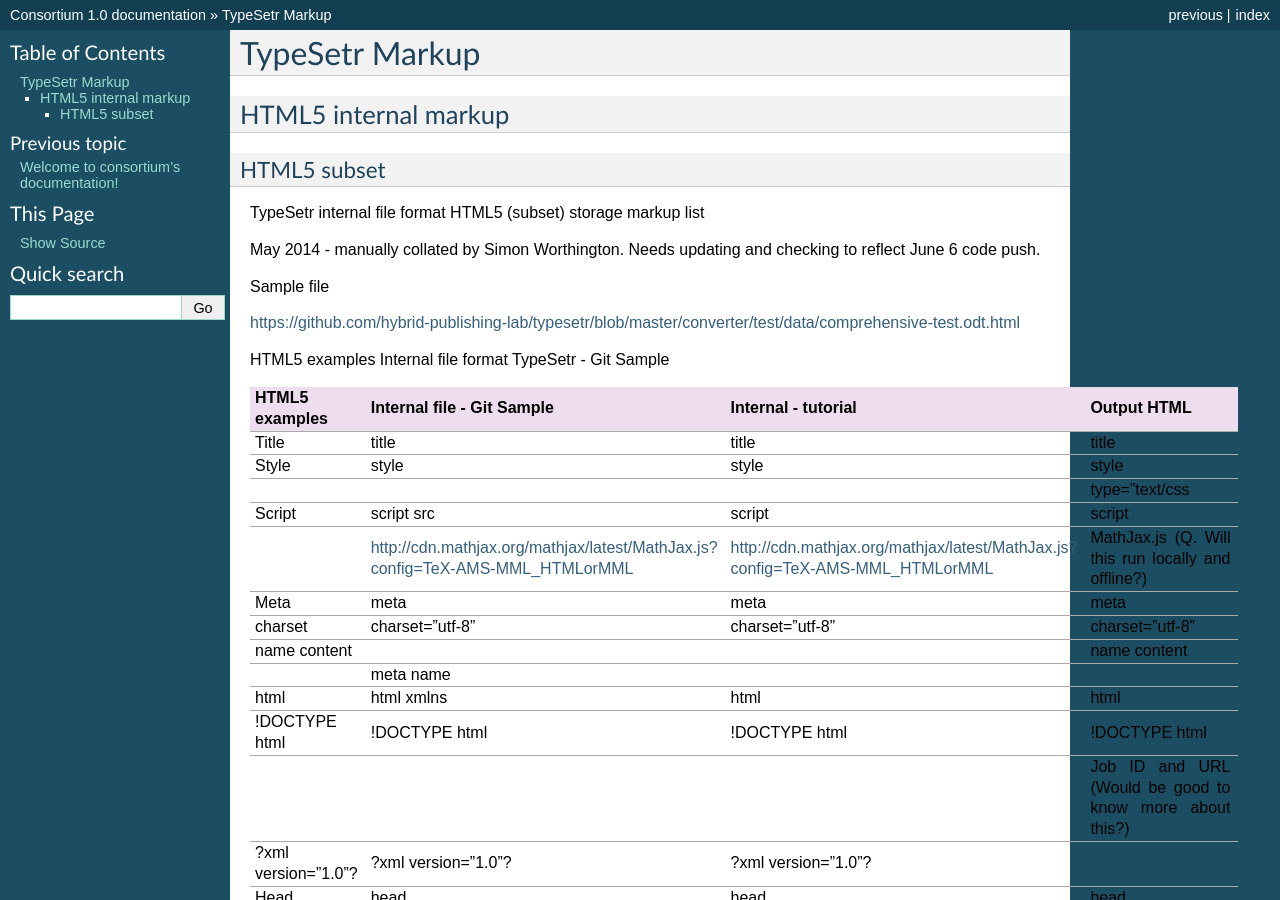
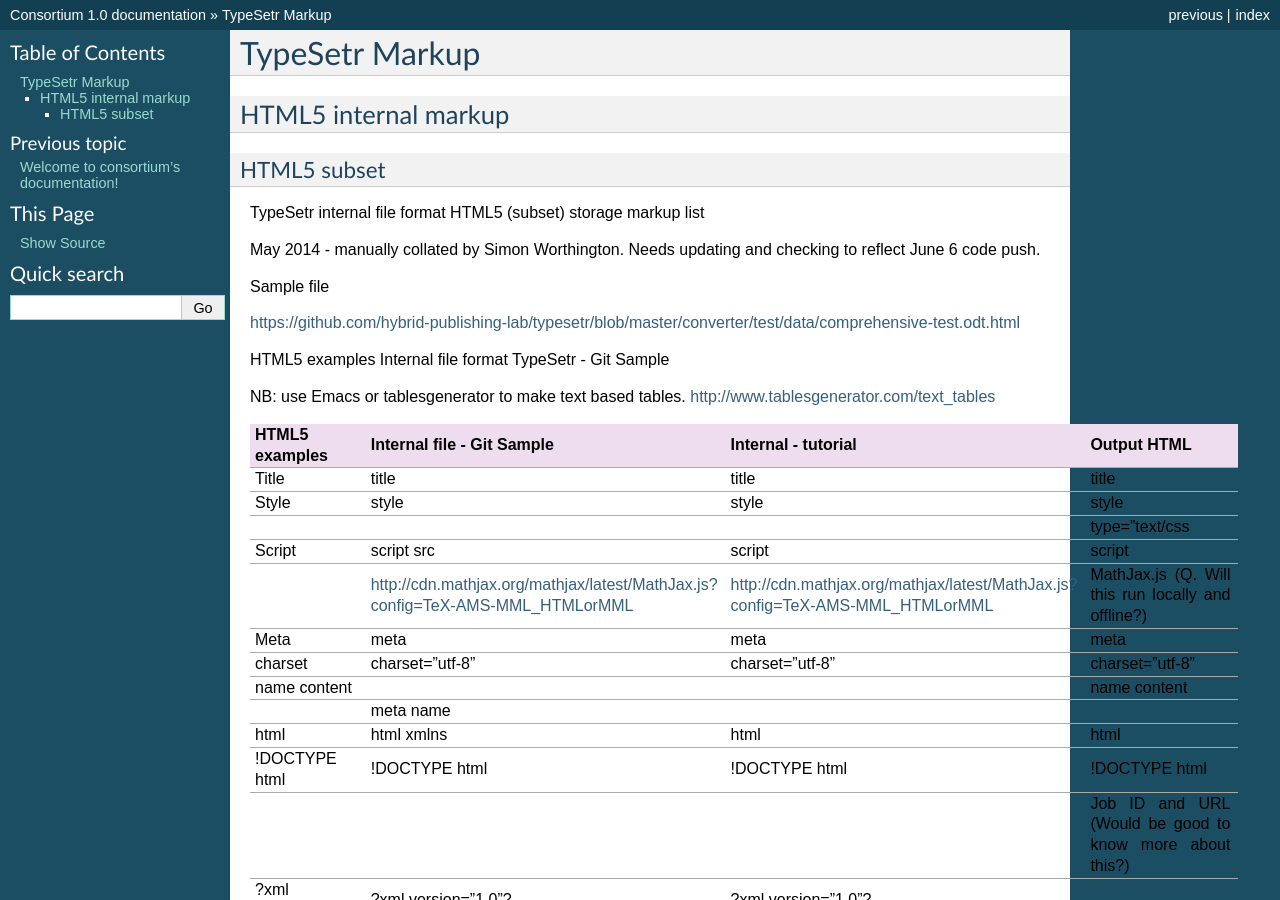
Before and after one commit to consortium/documentation, a Sphinx documentation site: the page built from docs/source/HTML5.rst, in a window 1280 px wide and 900 px high. Built offline with Sphinx 7.4.7, drawn with Linux system fonts in a browser that asks for light colours.

Commit message:
table generation tips

```diff
--- a/docs/source/HTML5.rst
+++ b/docs/source/HTML5.rst
@@ -17,6 +17,8 @@
 https://github.com/hybrid-publishing-lab/typesetr/blob/master/converter/test/data/comprehensive-test.odt.html
 
 HTML5 examples Internal file format TypeSetr - Git Sample
+
+NB: use Emacs or tablesgenerator to make text based tables. http://www.tablesgenerator.com/text_tables
 
 +----------------------+-------------------------------------------------------------------------------+-------------------------------------------------------------------------------------------+---------------------------------------------------------+
 | HTML5 examples       | Internal file - Git Sample                                                    | Internal  - tutorial                                                                      | Output HTML                                             |
```
